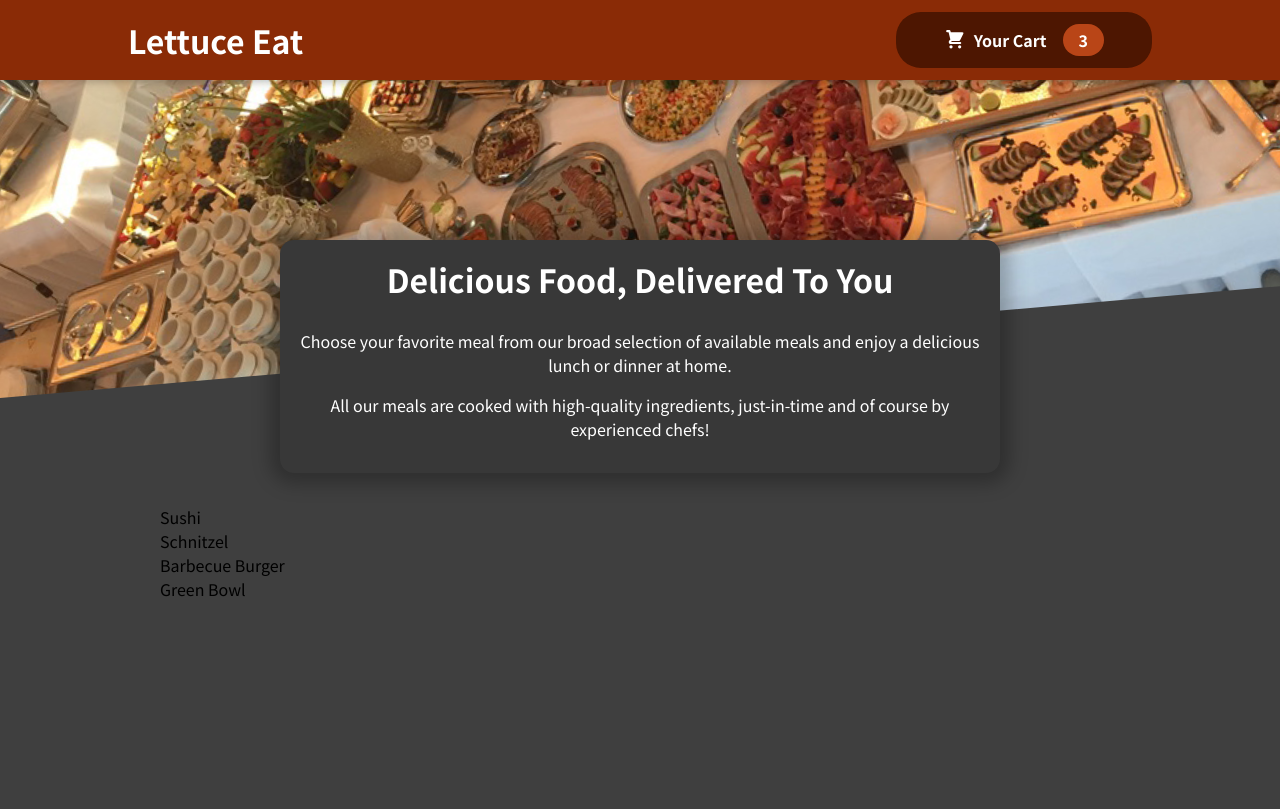
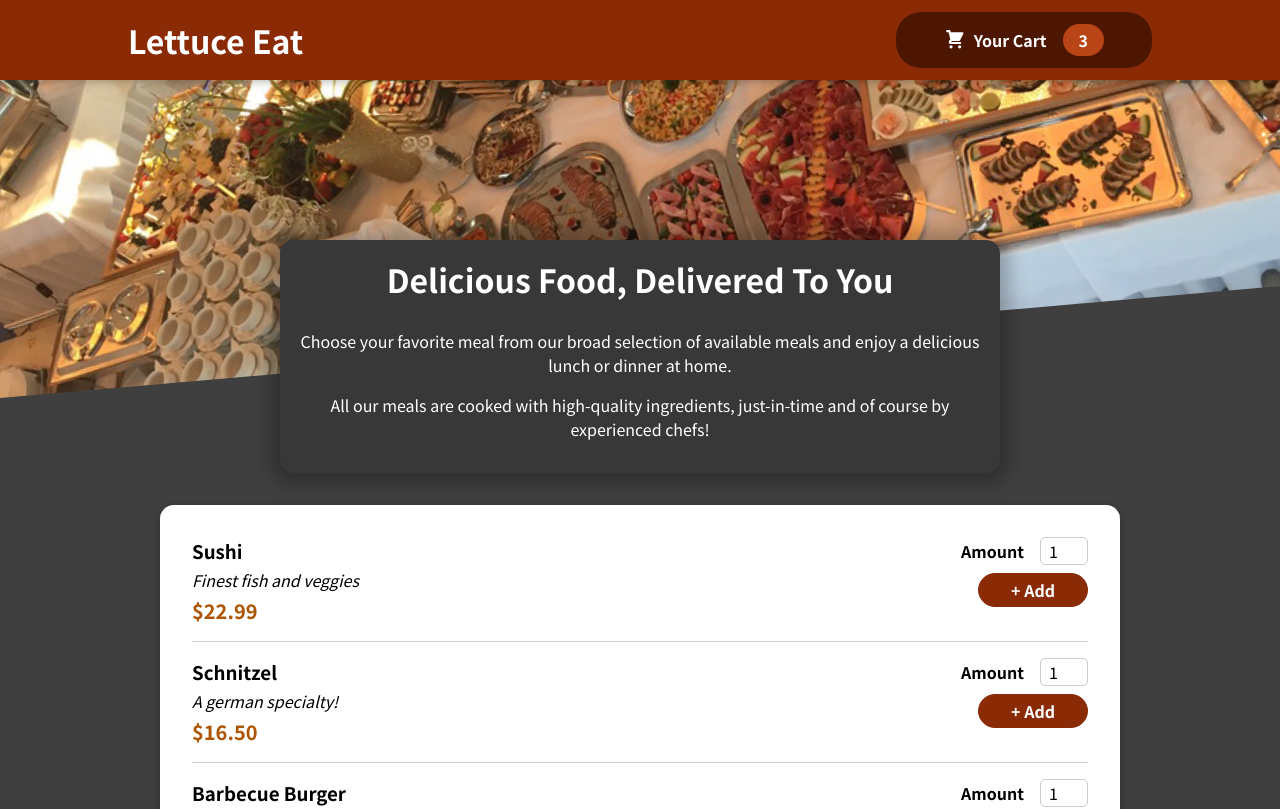
Before and after one commit to KhayaDillon/react-food-order-app, a React (Create React App) app: page / in a window 1280 px wide. Shown: the top 809 px of the page. Built offline with nearby package versions, Linux system fonts and the light colour scheme.

Commit message:
Create Meal components and Card and Input UI components

```diff
--- a/src/components/Layout/Styles.module.css
+++ b/src/components/Layout/Styles.module.css
@@ -31,66 +31,3 @@
     object-fit: cover;
     transform: rotateZ(-5deg) translateY(-4rem) translateX(-1rem);
   }
-
-
-  /* Button */
-
-  .button {
-    cursor: pointer;
-    font: inherit;
-    border: none;
-    background-color: #4d1601;
-    color: white;
-    padding: 0.75rem 3rem;
-    display: flex;
-    justify-content: space-around;
-    align-items: center;
-    border-radius: 25px;
-    font-weight: bold;
-  }
-
-  .button:hover,
-  .button:active {
-    background-color: #2c0d00;
-  }
-
-  .icon {
-    width: 1.35rem;
-    height: 1.35rem;
-    margin-right: 0.5rem;
-  }
-
-  .badge {
-    background-color: #b94517;
-    padding: 0.25rem 1rem;
-    border-radius: 25px;
-    margin-left: 1rem;
-    font-weight: bold;
-  }
-
-  .button:hover .badge,
-  .button:active .badge {
-    background-color: #92320c;
-  }
-
-  .bump {
-    animation: bump 300ms ease-out;
-  }
-
-  @keyframes bump {
-    0% {
-      transform: scale(1);
-    }
-    10% {
-      transform: scale(0.9);
-    }
-    30% {
-      transform: scale(1.1);
-    }
-    50% {
-      transform: scale(1.15);
-    }
-    100% {
-      transform: scale(1);
-    }
-  }
--- a/src/components/Meals/AvailableMeals.js
+++ b/src/components/Meals/AvailableMeals.js
@@ -1,3 +1,5 @@
+import Card from '../UI/Card'
+import MealItem from './MealItem/MealItem'
 import styles from './Styles.module.css'
 
 const DUMMY_MEALS = [
@@ -29,11 +31,23 @@
 
 
 const AvailableMeals = () => {
+    const mealList = DUMMY_MEALS.map(meal =>
+        <MealItem
+            key={meal.id}
+            id={meal.id}
+            name={meal.name}
+            description={meal.description}
+            price={meal.price}
+        />
+    );
+
     return (
         <section className={styles.meals}>
-            <ul>
-                {DUMMY_MEALS.map(meal => <li>{meal.name}</li>)}
-            </ul>
+            <Card>
+                <ul>
+                    {mealList}
+                </ul>
+            </Card>
         </section>
     )
 };
--- /dev/null
+++ b/src/components/Meals/MealItem/MealItem.js
@@ -0,0 +1,22 @@
+import MealItemForm from './MealItemForm'
+
+import styles from '../Styles.module.css';
+
+const MealItem = (props) => {
+  const price = `$${props.price.toFixed(2)}`;
+
+  return (
+    <li className={styles.meal}>
+      <div>
+        <h3>{props.name}</h3>
+        <div className={styles.description}>{props.description}</div>
+        <div className={styles.price}>{price}</div>
+      </div>
+      <div>
+          <MealItemForm id={props.id}/>
+      </div>
+    </li>
+  );
+};
+
+export default MealItem;
--- /dev/null
+++ b/src/components/Meals/MealItem/MealItemForm.js
@@ -0,0 +1,20 @@
+import Input from '../../UI/input'
+
+import styles from '../Styles.module.css'
+
+const MealItemForm = (props) => {
+  return (
+    <form className={styles.form}>
+      <Input label="Amount" input={{
+          id: 'amount_' + props.id,
+          type: 'number',
+          min: '1',
+          max: '5',
+          defaultValue: '1'
+      }} />
+      <button>+ Add</button>
+    </form>
+  );
+};
+
+export default MealItemForm;
--- a/src/components/Meals/Styles.module.css
+++ b/src/components/Meals/Styles.module.css
@@ -26,6 +26,32 @@
   }
 }
 
+/* MealItem */
+
+.meal {
+  display: flex;
+  justify-content: space-between;
+  margin: 1rem;
+  padding-bottom: 1rem;
+  border-bottom: 1px solid #ccc;
+}
+
+.meal h3 {
+  margin: 0 0 0.25rem 0;
+}
+
+.description {
+  font-style: italic;
+}
+
+.price {
+  margin-top: 0.25rem;
+  font-weight: bold;
+  color: #ad5502;
+  font-size: 1.25rem;
+}
+
+
 
 /* Summary */
 
@@ -47,3 +73,27 @@
   font-size: 2rem;
   margin-top: 0;
 }
+
+
+/* Meal Item Form */
+
+.form {
+  text-align: right;
+}
+
+.form button {
+  font: inherit;
+  cursor: pointer;
+  background-color: #8a2b06;
+  border: 1px solid #8a2b06;
+  color: white;
+  padding: 0.25rem 2rem;
+  border-radius: 20px;
+  font-weight: bold;
+}
+
+.form button:hover,
+.form button:active {
+  background-color: #641e03;
+  border-color: #641e03;
+}
--- /dev/null
+++ b/src/components/UI/Card.js
@@ -0,0 +1,7 @@
+import styles from './Styles.module.css'
+
+const Card = props => {
+    return <div className={styles.card}> {props.children} </div>
+};
+
+export default Card;
--- /dev/null
+++ b/src/components/UI/Styles.module.css
@@ -0,0 +1,29 @@
+/* Card */
+
+.card {
+    padding: 1rem;
+    box-shadow: 0 2px 8px rgba(0, 0, 0, 0.25);
+    border-radius: 14px;
+    background-color: white;
+  }
+
+/* Styles */
+
+.input {
+    display: flex;
+    align-items: center;
+    margin-bottom: 0.5rem;
+  }
+
+  .input label {
+    font-weight: bold;
+    margin-right: 1rem;
+  }
+
+  .input input {
+    width: 3rem;
+    border-radius: 5px;
+    border: 1px solid #ccc;
+    font: inherit;
+    padding-left: 0.5rem;
+  }
--- /dev/null
+++ b/src/components/UI/input.js
@@ -0,0 +1,12 @@
+import styles from './Styles.module.css'
+
+const Input = props => {
+    return (
+        <div className={styles.input}>
+            <label htmlFor={props.input.id}> {props.label} </label>
+            <input {...props.input} />
+        </div>
+    )
+}
+
+export default Input;
```
Also changed, not shown: 1 other file (tests, documents, lock files or other folders).
